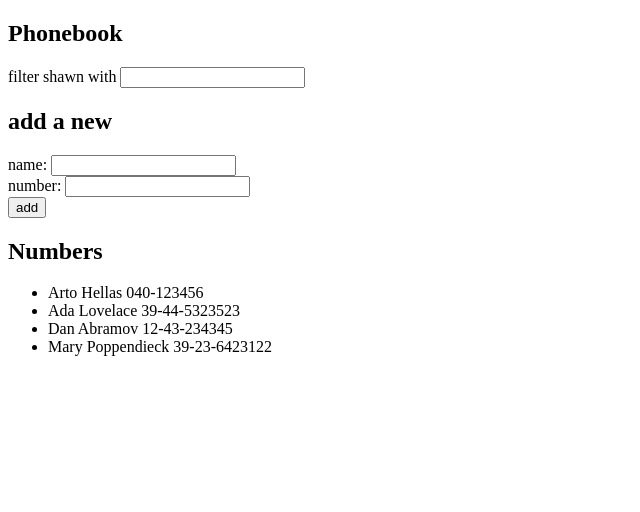
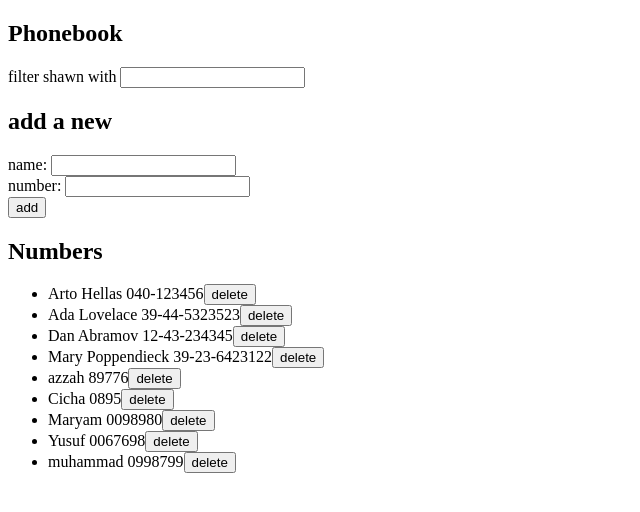
Before and after one commit to YahyaSopian/fullstackopen-part2, a React (Vite) app in the folder phonebook/: page / in a window 1280 px wide. Shown: the top 512 px of the page, without its empty margins (0-640 px from the left). Built offline with nearby package versions, Linux system fonts and the light colour scheme; data requests are answered from the project's data file.

Commit message:
menambahkan fitur untuk menambahkan dan menghapus data dari server, membuat file terpisah untuk menangani layanan dari beckend

```diff
--- a/phonebook/db.json
+++ b/phonebook/db.json
@@ -19,6 +19,31 @@
       "name": "Mary Poppendieck",
       "number": "39-23-6423122",
       "id": "4"
+    },
+    {
+      "id": "134d",
+      "name": "azzah",
+      "number": "89776"
+    },
+    {
+      "id": "16d6",
+      "name": "Cicha",
+      "number": "0895"
+    },
+    {
+      "id": "9ce9",
+      "name": "Maryam",
+      "number": "0098980"
+    },
+    {
+      "id": "4659",
+      "name": "Yusuf",
+      "number": "0067698"
+    },
+    {
+      "id": "a43a",
+      "name": "muhammad",
+      "number": "0998799"
     }
   ]
 }
--- a/phonebook/src/App.jsx
+++ b/phonebook/src/App.jsx
@@ -3,6 +3,7 @@ import axios from "axios";
 import Filter from "./components/Filter";
 import Persons from "./components/Persons";
 import PersonForm from "./components/PersonForm";
+import personService from "./services/persons";
 
 const App = () => {
   const [persons, setPersons] = useState([]);
@@ -12,47 +13,48 @@ const App = () => {
 
   // fetching data from server
   useEffect(() => {
-    console.log("effect");
-    axios.get("http://localhost:3001/persons").then((response) => {
-      console.log("promise fulfilled");
-      setPersons(response.data);
+    personService.getAll().then((initialPersons) => {
+      setPersons(initialPersons);
     });
   }, []);
-  console.log("render", persons.length, "persons");
-
-  const addPerson = (event) => {
-    event.preventDefault();
-    console.log("Button clicked", event.target);
-    // Add new name and number to state persons
-    const personObject = {
-      name: newName,
-      number: newNumber,
-    };
-
-    const existName = persons.some((person) => person.name === newName);
-
-    if (existName) {
-      alert(`${newName} is already added to phonebook`);
-    } else {
-      setPersons(persons.concat(personObject));
-      setNewName("");
-      setNewNumber("");
-    }
-  };
   const handleNameChange = (event) => {
-    console.log(event.target.value);
     setNewName(event.target.value);
   };
   const handleNumberChange = (event) => {
-    console.log(event.target.value);
     setNewNumber(event.target.value);
+  };
+  const addPerson = (event) => {
+    event.preventDefault();
+    const noteObject = { name: newName, number: newNumber };
+    const nameExists = persons.some((person) => person.name === newName);
+    if (nameExists) {
+      alert(`${newName} is already added to phonebook`);
+    } else {
+      personService.create(noteObject).then((returnedPerson) => {
+        setPersons(persons.concat(returnedPerson));
+        setNewName("");
+        setNewNumber("");
+      });
+    }
   };
   const handleFilterChange = (event) => {
     console.log(event.target.value);
     setFilter(event.target.value);
   };
 
+  // fungsi untuk menghapus data person berdasarkan id-nya
+  const deletePerson = (id) => {
+    const person = persons.find((p) => p.id === id);
+    const confirmDelete = window.confirm(`Delete ${person.name}?`);
+    if (confirmDelete) {
+      personService.remove(id).then(() => {
+        setPersons(persons.filter((p) => p.id !== id));
+      });
+    }
+  };
+
   const personsToShow = persons.filter((person) => person.name.toLowerCase().includes(filter.toLowerCase()));
+
   return (
     <div>
       <h2>Phonebook</h2>
@@ -61,7 +63,7 @@ const App = () => {
       <PersonForm handleSubmit={addPerson} valueName={newName} handleName={handleNameChange} valueNumber={newNumber} handleNumber={handleNumberChange} />
       <h2>Numbers</h2>
       {/* Displaying person */}
-      <Persons persons={personsToShow} />
+      <Persons persons={personsToShow} deletePerson={deletePerson} />
     </div>
   );
 };
--- a/phonebook/src/components/Persons.jsx
+++ b/phonebook/src/components/Persons.jsx
@@ -1,9 +1,10 @@
-const Persons = ({ persons }) => {
+const Persons = ({ persons, deletePerson }) => {
   return (
     <ul>
       {persons.map((person) => (
         <li key={person.name}>
           {person.name} {person.number}
+          <button onClick={() => deletePerson(person.id)}>delete</button>
         </li>
       ))}
     </ul>
--- /dev/null
+++ b/phonebook/src/services/persons.js
@@ -0,0 +1,20 @@
+import axios from "axios";
+const baseUrl = "http://localhost:3001/persons";
+
+const getAll = () => {
+  return axios.get(baseUrl).then((response) => response.data);
+};
+
+const create = (newObject) => {
+  return axios.post(baseUrl, newObject).then((response) => response.data);
+};
+
+const update = (id, newObject) => {
+  return axios.put(`${baseUrl}/${id}`, newObject).then((response) => response.data);
+};
+
+const remove = (id) => {
+  return axios.delete(`${baseUrl}/${id}`);
+};
+
+export default { getAll, create, update, remove };
```
